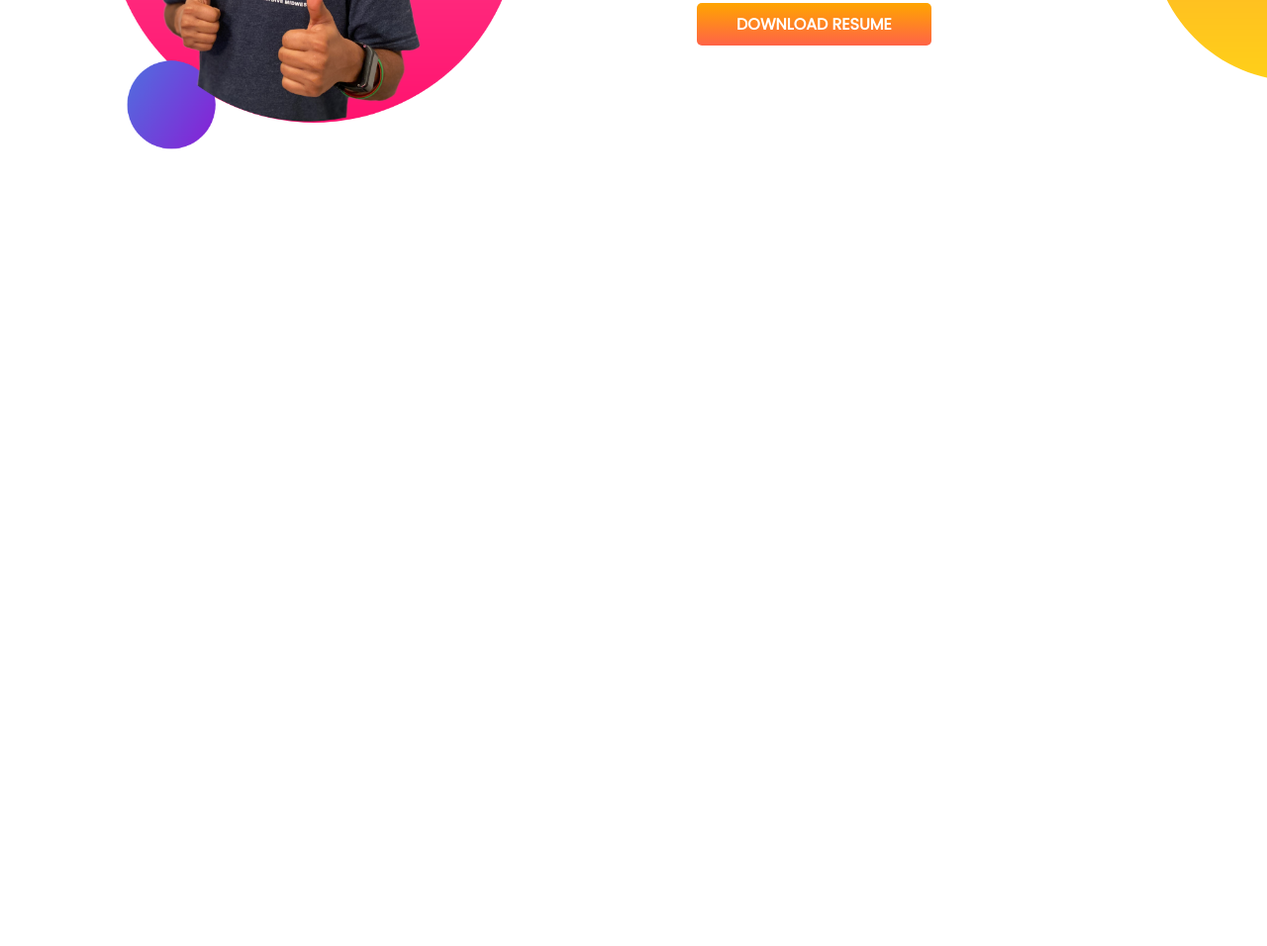
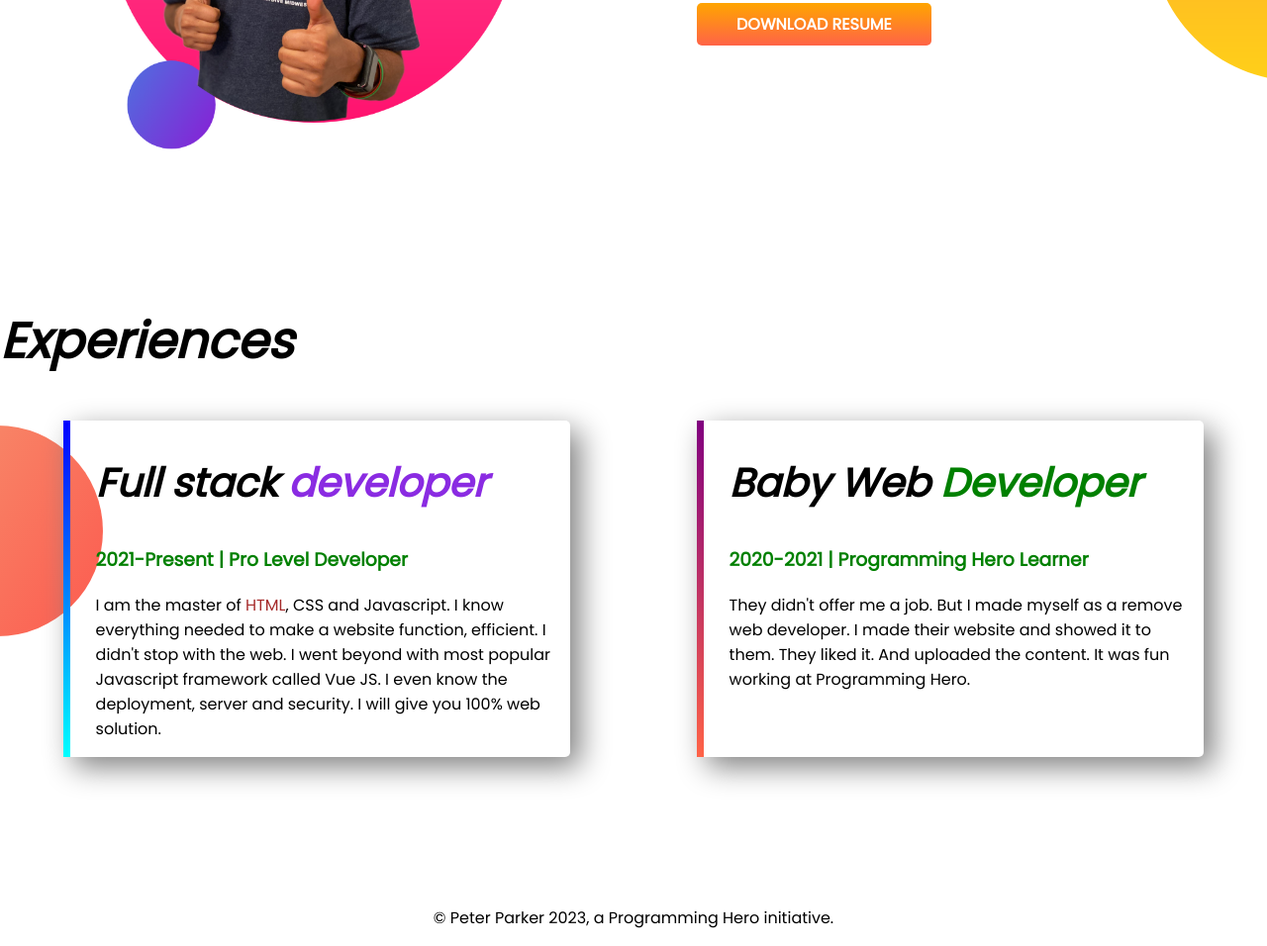
Before and after one commit to Hossainsp/developer-portfolio, a plain HTML site: page index.html in a window 1280 px wide. Shown: the part 906-1862 px from the top of the page at 99% size. Before the commit the page ends 1214 px from the top, so only its background shows below. Drawn offline with Linux system fonts and the light colour scheme.

Commit message:
fotter and experience added

```diff
--- a/index.html
+++ b/index.html
@@ -13,7 +13,7 @@
 </head>
 
 <body>
-    <section class="top-banner">
+    <section class="top-banner flexible-container">
         <div class="half-width">
             <h1>Welcome to</h1>
             <h1><span class="orange-color">Shihab ahmed</span> world</h1>
@@ -28,7 +28,7 @@
             <img src="images/jhankar pic.png" alt="">
         </div>
     </section>
-    <section class="dream-big">
+    <section class="dream-big flexible-container">
         <div class="half-width">
             <img src="images/jhankar2.png" alt="">
         </div>
@@ -40,6 +40,30 @@
             <a class="link-button" target="_blank" href="">DOWNLOAD RESUME</a>
         </div>
     </section>
+    <section class="experience-area">
+        <h1><i>Experiences</i></h1>
+        <div class="flexible-container">
+            <div id="full-stack-experience" class="experience-item">
+                <h1><i>Full stack</i> <span class="red-color"><i>developer</i></span></h1>
+                <h3 class="orange-color">2021-Present | Pro Level Developer</h3>
+                <p>I am the master of <SPan> HTML</SPan>, CSS and Javascript. I know everything needed to make a website
+                    function,
+                    efficient. I didn't stop with the web. I went beyond with most popular Javascript framework called
+                    Vue
+                    JS. I even know the deployment, server and security. I will give you 100% web solution.</p>
+            </div>
+            <div id="baby-dev-experience" class="experience-item">
+                <h1><i>Baby Web </i><span class="orange-color"><i>Developer</i></span></h1>
+                <h3 class="orange-color">2020-2021 | Programming Hero Learner</h3>
+                <p>They didn't offer me a job. But I made myself as a remove web developer. I made their website and
+                    showed
+                    it to them. They liked it. And uploaded the content. It was fun working at Programming Hero.</p>
+            </div>
+        </div>
+    </section>
+    <footer>
+        <p>© Peter Parker 2023, a Programming Hero initiative.</p>
+    </footer>
 </body>
 
 </html>
--- a/style.css
+++ b/style.css
@@ -11,7 +11,7 @@ h1 {
     color: green;
 }
 
-section {
+.flexible-container {
     display: flex;
     margin-bottom: 150px;
 }
@@ -23,6 +23,10 @@ section {
 
 .half-width img {
     width: 80%;
+}
+
+span {
+    color: brown;
 }
 
 .link-button {
@@ -44,3 +48,43 @@ section {
     background-repeat: no-repeat;
     background-position: right;
 }
+
+.experience-item h1 {
+    font-size: 40px;
+}
+
+.red-color {
+    color: blueviolet;
+}
+
+.experience-item {
+    width: 40%;
+    margin-left: 5%;
+    margin-right: 5%;
+    padding-left: 2%;
+    padding-right: 0.5%;
+    border-radius: 5px;
+    box-shadow: 10px 10px 30PX gray;
+}
+
+.experience-area {
+    background-position: left;
+    background-image: url(images/exp-bg.png);
+    background-repeat: no-repeat;
+}
+
+#full-stack-experience {
+    border-left: 7px solid;
+    border-image: linear-gradient(blue, cyan);
+    border-image-slice: 1;
+}
+
+#baby-dev-experience {
+    border-left: 7px solid;
+    border-image: linear-gradient(purple, tomato);
+    border-image-slice: 1;
+}
+
+footer p {
+    text-align: center;
+}
```
